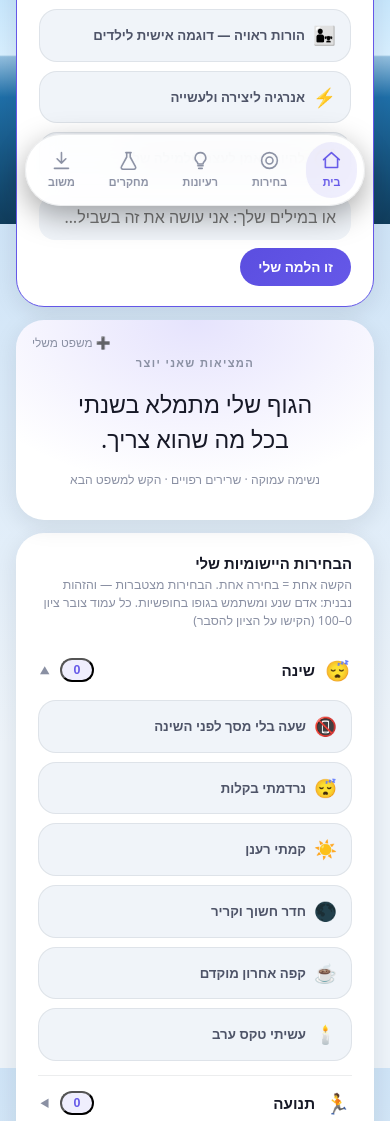
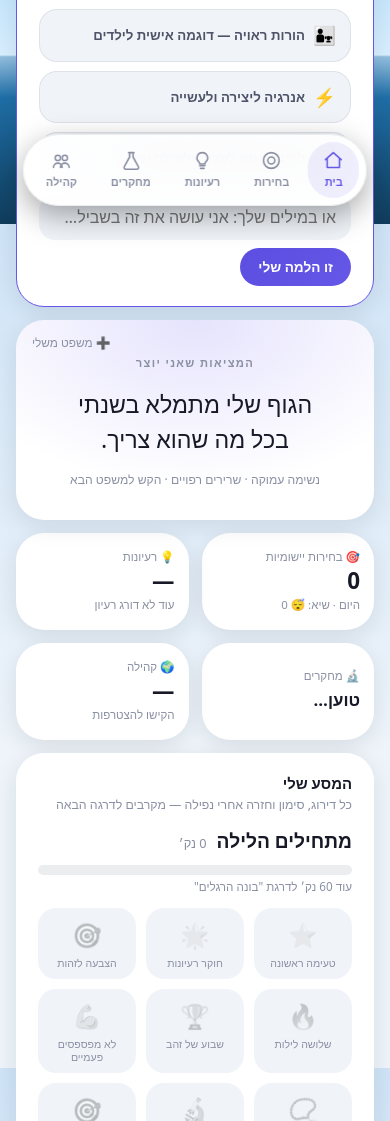
Before and after one commit to nirizhki-dev/sleep-pilot, a plain HTML site: page index.html in a window 390 px wide. Shown: the part 620-1741 px from the top of the page. Drawn offline with Linux system fonts and the light colour scheme.

Commit message:
ארכיטקטורת מסכים: בית עם שיאים + מסכי העמקה
Co-Authored-By: Claude Fable 5 <noreply@anthropic.com>

```diff
--- a/index.html
+++ b/index.html
@@ -248,7 +248,7 @@
     <span class="pilot-tag">פיילוט</span>
   </header>
 
-  <div class="bento">
+  <div class="bento" data-v="home">
     <button class="moon-tile" id="moon-tile" aria-label="הרעיון להערב">
       <span class="moon" aria-hidden="true"></span>
       <span class="eyebrow">הרעיון להערב</span>
@@ -277,38 +277,61 @@
     </button>
   </div>
 
-  <section class="card" id="sec-why" style="border:1px solid var(--accent)">
+  <section class="card" data-v="home" id="sec-why" style="border:1px solid var(--accent)">
     <h2>🎯 הלמה שלי</h2>
     <p class="sub">אני אחראי על ההרגלים שלי ועל השינוי שלי. בשביל מה?</p>
     <div id="whybox"></div>
   </section>
 
-  <button class="affirm-card" id="affirm" aria-label="אפירמציית הערב — הקשה למשפט הבא">
+  <button class="affirm-card" data-v="home" id="affirm" aria-label="אפירמציית הערב — הקשה למשפט הבא">
     <span class="affirm-add" id="affirm-add">➕ משפט משלי</span>
     <span class="eyebrow">המציאות שאני יוצר</span>
     <div class="affirm-text" id="affirm-text"></div>
     <span class="affirm-sub">נשימה עמוקה · שרירים רפויים · הקש למשפט הבא</span>
   </button>
 
-  <section class="card" id="sec-signals">
+  <section data-v="home" id="sec-summaries" style="display:grid;grid-template-columns:1fr 1fr;gap:13px">
+    <button class="card mini clickable" id="sum-choices" style="align-items:flex-start;text-align:right">
+      <div class="cap" style="text-align:right">🎯 בחירות יישומיות</div>
+      <div class="big" id="sum-choices-v" style="font-size:1.4rem">0</div>
+      <div class="cap" id="sum-choices-s" style="text-align:right"></div>
+    </button>
+    <button class="card mini clickable" id="sum-ideas" style="align-items:flex-start;text-align:right">
+      <div class="cap" style="text-align:right">💡 רעיונות</div>
+      <div class="big" id="sum-ideas-v" style="font-size:1.4rem">—</div>
+      <div class="cap" id="sum-ideas-s" style="text-align:right"></div>
+    </button>
+    <button class="card mini clickable" id="sum-studies" style="align-items:flex-start;text-align:right">
+      <div class="cap" style="text-align:right">🔬 מחקרים</div>
+      <div class="big" id="sum-studies-v" style="font-size:1.05rem;line-height:1.3;font-weight:700">טוען…</div>
+      <div class="cap" id="sum-studies-s" style="text-align:right"></div>
+    </button>
+    <button class="card mini clickable" id="sum-comm" style="align-items:flex-start;text-align:right">
+      <div class="cap" style="text-align:right">🌍 קהילה</div>
+      <div class="big" id="sum-comm-v" style="font-size:1.4rem">—</div>
+      <div class="cap" id="sum-comm-s" style="text-align:right"></div>
+    </button>
+  </section>
+
+  <section class="card" data-v="choices" id="sec-signals">
     <h2>הבחירות היישומיות שלי</h2>
     <p class="sub">הקשה אחת = בחירה אחת. הבחירות מצטברות — והזהות נבנית: אדם שנע ומשתמש בגופו בחופשיות. כל עמוד צובר ציון 0–100 (הקישו על הציון להסבר)</p>
     <div id="pillars"></div>
   </section>
 
-  <section class="card" id="sec-community">
+  <section class="card" data-v="community" id="sec-community">
     <h2>🌍 הקהילה</h2>
     <p class="sub">דירוגים משותפים חיים, מעגל הרגל עם חברים, ולוח המאסטרים</p>
     <div id="comm"></div>
   </section>
 
-  <section class="card" id="sec-research">
+  <section class="card" data-v="choices" id="sec-research">
     <h2>🔬 המחקר שלי</h2>
     <p class="sub">המערכת בודקת לבד: אחרי אילו התנהגויות אתה קם רענן יותר?</p>
     <div id="findings"></div>
   </section>
 
-  <section class="card" id="sec-daily" hidden>
+  <section class="card" data-v="studies" id="sec-daily" hidden>
     <h2>🧪 מחקר היום</h2>
     <p class="sub" id="dr-date"></p>
     <div style="font-size:1.05rem;font-weight:750;margin:0 0 8px" id="dr-title"></div>
@@ -322,14 +345,14 @@
     <button class="ghost" id="dr-archive">מחקרים קודמים ←</button>
   </section>
 
-  <section class="card" id="sec-studies">
+  <section class="card" data-v="studies" id="sec-studies">
     <h2>🔬 כל המחקרים</h2>
     <p class="sub">דרגו כמה כל מחקר מדבר אליכם (1–5) — והפרופיל האישי שלכם ייבנה מזה</p>
     <div id="myprofile"></div>
     <div id="studies"></div>
   </section>
 
-  <section class="card" id="tonight-detail" hidden>
+  <section class="card" data-v="ideas" id="tonight-detail" hidden>
     <h2 id="td-title"></h2>
     <p class="how" id="td-how" style="font-size:0.9rem;margin:0 0 4px"></p>
     <p class="why" id="td-why" style="font-size:0.8rem;color:var(--ink-2);margin:0 0 4px"></p>
@@ -342,14 +365,14 @@
     </div>
   </section>
 
-  <section class="card" id="sec-habits">
+  <section class="card" data-v="choices" id="sec-habits">
     <h2>ההרגלים שלי</h2>
     <p class="sub">רעיון שתרם — מאמצים כהרגל. עד שניים במקביל; נשבר רצף? ממשיכים מחר.</p>
     <div id="habits"></div>
     <div class="err" id="habiterr"></div>
   </section>
 
-  <section class="card" id="sec-journey">
+  <section class="card" data-v="home" id="sec-journey">
     <h2>המסע שלי</h2>
     <p class="sub">כל דירוג, סימון וחזרה אחרי נפילה — מקרבים לדרגה הבאה</p>
     <div class="level-row"><span class="level-name" id="lv-name"></span><span class="level-pts" id="lv-pts"></span></div>
@@ -358,13 +381,13 @@
     <div class="badges" id="badges"></div>
   </section>
 
-  <section class="card" id="sec-ideas">
+  <section class="card" data-v="ideas" id="sec-ideas">
     <h2>ספריית הרעיונות</h2>
     <p class="sub">מבוססי מחקר — המקור בכל רעיון. דרגו מה שניסיתם: 1–5 כמה זה תרם לשינה</p>
     <div id="ideas"></div>
   </section>
 
-  <section class="card">
+  <section class="card" data-v="ideas">
     <h2>הצעת רעיון</h2>
     <p class="sub">משהו שעבד לך? הוסף — ובסוף הפיילוט זה יגיע אלינו עם הייצוא</p>
     <div class="addidea">
@@ -374,7 +397,7 @@
     </div>
   </section>
 
-  <section class="card" id="sec-export">
+  <section class="card" data-v="community" id="sec-export">
     <h2>🧪 משוב הפיילוט</h2>
     <p class="sub">בסוף תקופת הניסיון: הורידו את קובץ הנתונים ושלחו אותו חזרה למי שהזמין אתכם. הנתונים נשמרים רק במכשיר שלכם עד שתבחרו לשתף.</p>
     <div class="row">
@@ -396,11 +419,11 @@
 <canvas id="confetti" aria-hidden="true"></canvas>
 
 <nav class="float" aria-label="ניווט" dir="rtl">
-  <button data-to="top" class="on"><svg viewBox="0 0 24 24"><path d="M3 11l9-8 9 8"/><path d="M5 10v10h14V10"/></svg>בית</button>
-  <button data-to="sec-signals"><svg viewBox="0 0 24 24"><circle cx="12" cy="12" r="9"/><circle cx="12" cy="12" r="4"/></svg>בחירות</button>
-  <button data-to="sec-ideas"><svg viewBox="0 0 24 24"><path d="M9 18h6M10 21h4"/><path d="M12 3a6 6 0 0 1 4 10.5c-.8.7-1 1.5-1 2.5h-6c0-1-.2-1.8-1-2.5A6 6 0 0 1 12 3z"/></svg>רעיונות</button>
-  <button data-to="sec-studies"><svg viewBox="0 0 24 24"><path d="M9 3h6M10 3v5L4 19a2 2 0 0 0 2 3h12a2 2 0 0 0 2-3L14 8V3"/></svg>מחקרים</button>
-  <button data-to="sec-export"><svg viewBox="0 0 24 24"><path d="M12 3v12M7 10l5 5 5-5"/><path d="M4 21h16"/></svg>משוב</button>
+  <button data-vw="home" class="on"><svg viewBox="0 0 24 24"><path d="M3 11l9-8 9 8"/><path d="M5 10v10h14V10"/></svg>בית</button>
+  <button data-vw="choices"><svg viewBox="0 0 24 24"><circle cx="12" cy="12" r="9"/><circle cx="12" cy="12" r="4"/></svg>בחירות</button>
+  <button data-vw="ideas"><svg viewBox="0 0 24 24"><path d="M9 18h6M10 21h4"/><path d="M12 3a6 6 0 0 1 4 10.5c-.8.7-1 1.5-1 2.5h-6c0-1-.2-1.8-1-2.5A6 6 0 0 1 12 3z"/></svg>רעיונות</button>
+  <button data-vw="studies"><svg viewBox="0 0 24 24"><path d="M9 3h6M10 3v5L4 19a2 2 0 0 0 2 3h12a2 2 0 0 0 2-3L14 8V3"/></svg>מחקרים</button>
+  <button data-vw="community"><svg viewBox="0 0 24 24"><circle cx="8" cy="9" r="3"/><circle cx="16" cy="9" r="3"/><path d="M3 20c0-3 2.5-5 5-5s5 2 5 5M11 20c0-3 2.5-5 5-5s5 2 5 5"/></svg>קהילה</button>
 </nav>
 
 <script>
@@ -716,7 +739,7 @@ function renderTonight() {
   d.querySelector('.thanks').textContent = '';
   wireRating(d, TONIGHT, refresh);
 }
-$('#moon-tile').onclick = () => { if (!TONIGHT) return; const d = $('#tonight-detail'); d.hidden = !d.hidden; if (!d.hidden) d.scrollIntoView({ block: 'nearest' }); };
+$('#moon-tile').onclick = () => { if (!TONIGHT) return; showView('ideas'); $('#tonight-detail').hidden = false; };
 
 const GLYPHS = ['🌙','☀️','📵','🛁','☕','🧊','⏰','📖','🫧','🧘'];
 function renderHabits() {
@@ -1180,11 +1203,12 @@ function renderStudies() {
         <button class="pill" id="prof-sig">הבחירות היישומיות שלך הערב</button>
       </div></div>`;
     profBox.querySelector('#prof-idea').onclick = () => {
+      showView('ideas');
       const d = document.querySelector(`details.idea[data-idea="${top[0].t.ideaId}"]`);
-      if (d) { d.open = true; d.scrollIntoView({ block: 'center' }); }
+      if (d) { d.open = true; setTimeout(() => d.scrollIntoView({ block: 'center' }), 60); }
     };
     profBox.querySelector('#prof-sig').onclick = () => {
-      document.getElementById('sec-signals').scrollIntoView({ block: 'start' });
+      showView('choices');
       toast(`${top[0].t.e} הבחירות שלך: ${SIGNALS.filter(s => top[0].t.signals.includes(s.key)).map(s => s.e).join(' ')}`);
     };
   } else {
@@ -1230,8 +1254,9 @@ function renderStudies() {
 async function refresh() {
   DATA = await api('/api/data');
   await commSync();
-  renderHero(); renderTonight(); renderHabits(); renderJourney(); renderIdeas(); renderAffirm(); renderPillars(); renderResearch(); renderDailyResearch(); renderCommunity(); renderWhy();
+  renderHero(); renderTonight(); renderHabits(); renderJourney(); renderIdeas(); renderAffirm(); renderPillars(); renderResearch(); renderDailyResearch(); renderCommunity(); renderWhy(); renderSummaries();
   $('#avatar').textContent = DATA.settings.avatar || '🌙';
+  showView(VIEW);
   checkAchievements();
 }
 $('#avatar').onclick = () => avatarScreen();
@@ -1254,12 +1279,48 @@ onTap($('#tile-streak'), () => {
     <div class="sh-status">שיא: ${Math.max(bestRun(), bestSigRun())} ימים</div></div></div>
     <p class="sh-deep">רצף הוא תגמול מיידי על התנהגות שהפרס שלה מגיע באיחור. וחשוב ממנו: <b>לעולם לא מפספסים פעמיים</b>.</p>`);
 });
-for (const b of document.querySelectorAll('[data-to]')) {
-  b.addEventListener('click', () => {
-    document.getElementById(b.dataset.to)?.scrollIntoView({ block: 'start', behavior: reduceMotion() ? 'auto' : 'smooth' });
-    for (const x of document.querySelectorAll('[data-to]')) x.classList.toggle('on', x.dataset.to === b.dataset.to);
-  });
+/* ---- מנוע מסכים: בית = שיאים; כל נושא נפתח למסך העמקה ---- */
+let VIEW = 'home';
+function showView(v) {
+  VIEW = v;
+  for (const el of document.querySelectorAll('[data-v]')) {
+    const match = el.dataset.v === v;
+    el.style.display = match ? (el.id === 'sec-summaries' ? 'grid' : (el.classList.contains('bento') ? 'grid' : '')) : 'none';
+    if (match && el.style.display === '') el.style.removeProperty('display');
+  }
+  // כרטיסים עם hidden פנימי שומרים על מצבם רק כשהם במסך
+  if (v !== 'ideas') { } // tonight-detail נשלט גם ע"י hidden — display none גובר ממילא
+  for (const x of document.querySelectorAll('[data-vw]')) x.classList.toggle('on', x.dataset.vw === v);
+  scrollTo({ top: 0, behavior: reduceMotion() ? 'auto' : 'smooth' });
 }
+for (const b of document.querySelectorAll('[data-vw]')) b.addEventListener('click', () => showView(b.dataset.vw));
+
+function renderSummaries() {
+  // בחירות: כמה היום + העמוד המוביל
+  const todayCount = SIGNALS.filter(s => sigDates(s.key).has(todayISO())).length;
+  const best = PILLARS.map(pl => ({ pl, s: pillarScore(pl.p).score })).sort((a, b) => b.s - a.s)[0];
+  $('#sum-choices-v').textContent = todayCount;
+  $('#sum-choices-s').textContent = `היום · שיא: ${best.pl.e} ${best.s}`;
+  // רעיונות: מוכחים + המוביל
+  const rated = visibleIdeas().map(i => ({ i, s: stats(i.id) })).filter(x => x.s.n);
+  const proven = rated.filter(x => x.s.n >= 3 && x.s.avg >= 4).length;
+  const top = rated.sort((a, b) => (b.s.avg ?? 0) - (a.s.avg ?? 0))[0];
+  $('#sum-ideas-v').textContent = proven ? `★ ${proven}` : (rated.length ? fmt(top.s.avg) : '—');
+  $('#sum-ideas-s').textContent = top ? top.i.title.slice(0, 26) : 'עוד לא דורג רעיון';
+  // מחקרים: האחרון + כמה דורגו
+  if (Array.isArray(RESEARCH) && RESEARCH.length) {
+    $('#sum-studies-v').textContent = RESEARCH[0].title.length > 40 ? RESEARCH[0].title.slice(0, 39) + '…' : RESEARCH[0].title;
+    const nr = Object.keys(studyRatings()).length;
+    $('#sum-studies-s').textContent = `${RESEARCH.length} מחקרים · ${nr} דורגו`;
+  }
+  // קהילה
+  $('#sum-comm-v').textContent = COMM?.token ? '✓' : '—';
+  $('#sum-comm-s').textContent = COMM?.token ? `מחובר כ-${COMM.name}` : 'הקישו להצטרפות';
+}
+onTap($('#sum-choices'), () => showView('choices'));
+onTap($('#sum-ideas'), () => showView('ideas'));
+onTap($('#sum-studies'), () => showView('studies'));
+onTap($('#sum-comm'), () => showView('community'));
 const hh = new Date().getHours();
 $('#greet').textContent = hh < 5 ? 'לילה טוב' : hh < 12 ? 'בוקר טוב' : hh < 18 ? 'צהריים טובים' : 'ערב טוב';
 $('#hdate').textContent = new Date().toLocaleDateString('he-IL', { weekday: 'long', day: 'numeric', month: 'long' });
```
